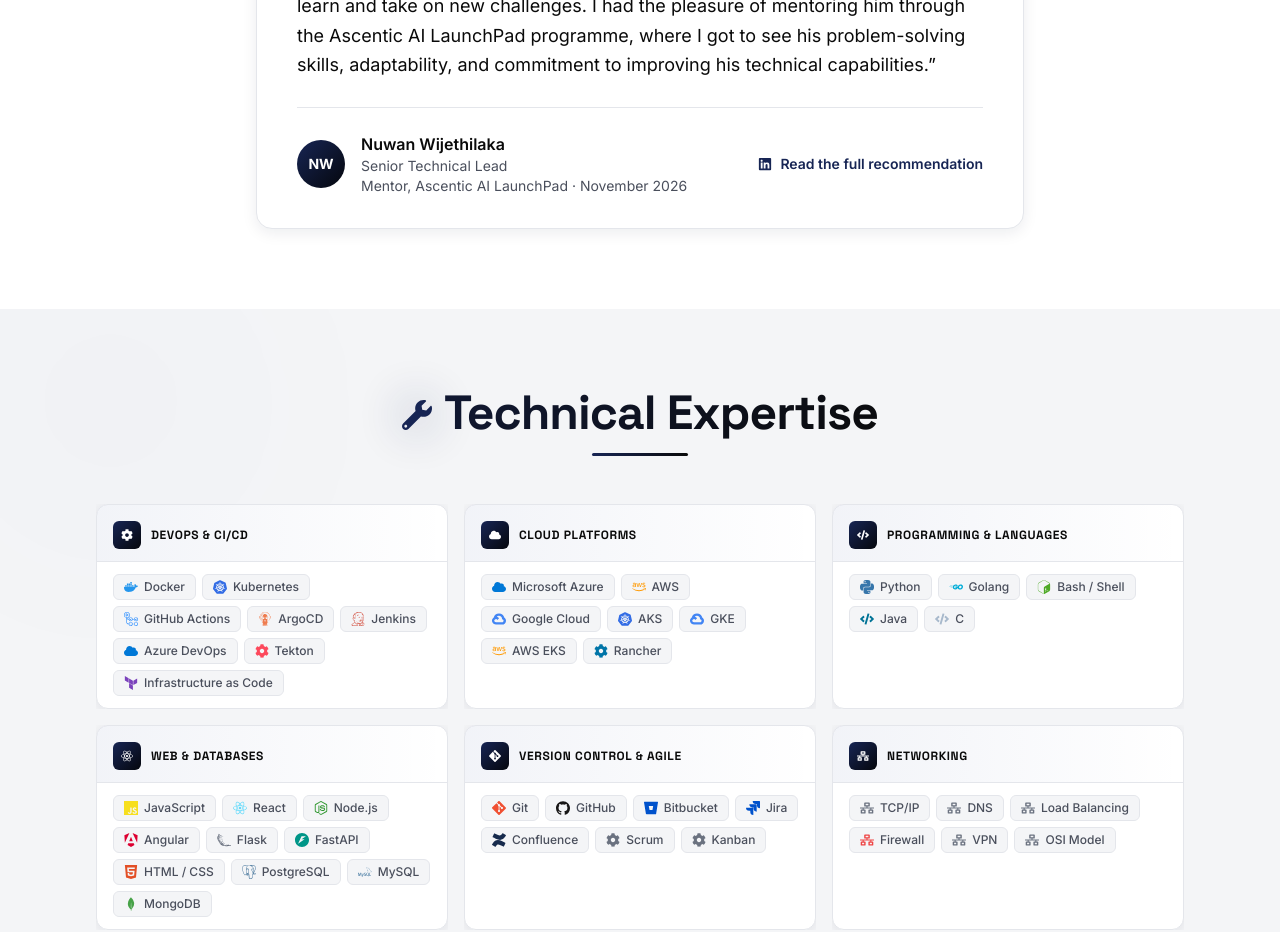
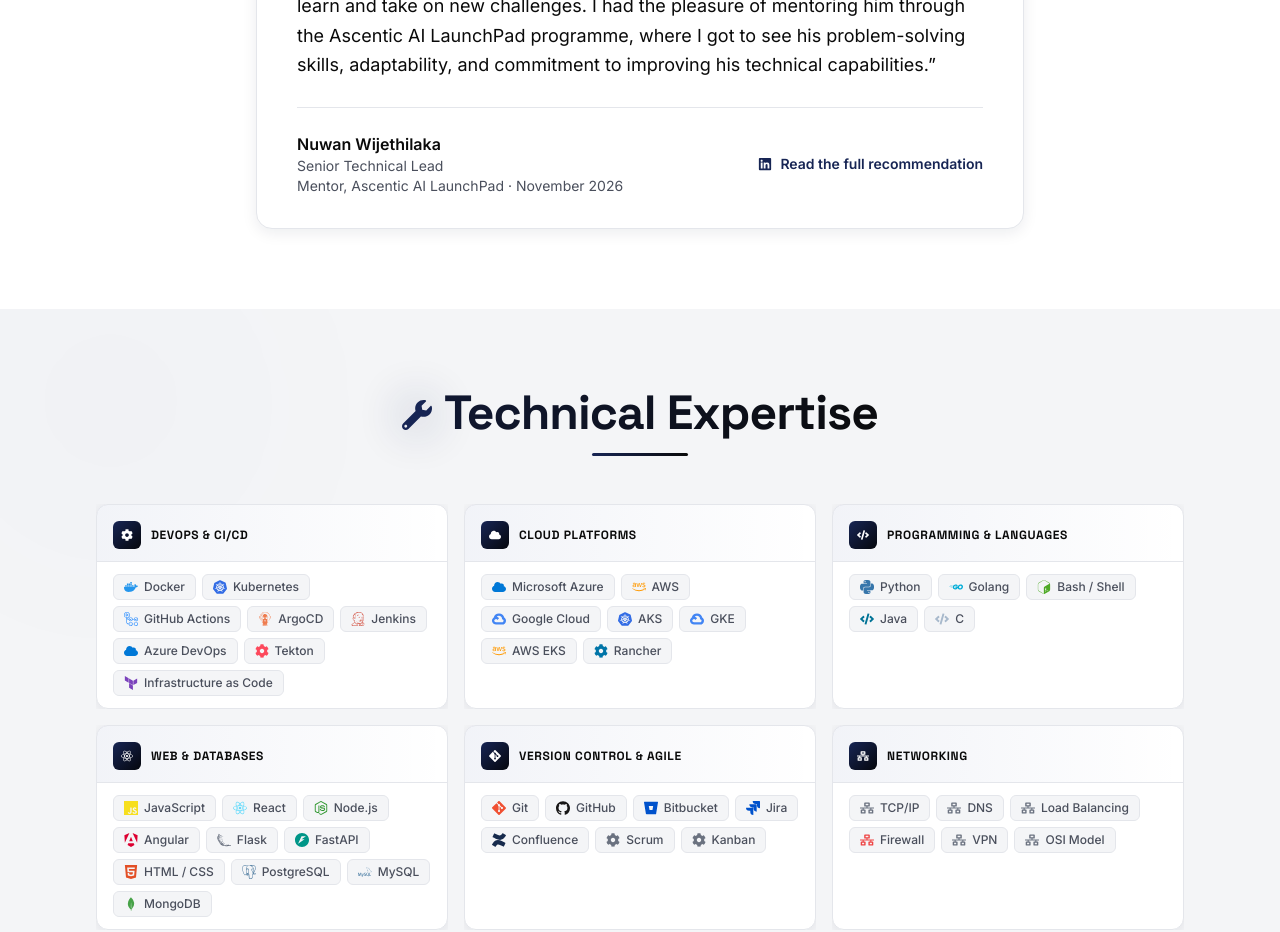
Before and after one commit to kalharatennakoon/kalharatennakoon.github.io, a React (Vite) app: page / in a window 1280 px wide. Shown: the part 4260-5192 px from the top of the page. Built offline with nearby package versions, Linux system fonts and the light colour scheme; no server answers; a web font is replaced by a local one.

Commit message:
refactor: simplify rendering of recommendations by removing initials display

```diff
--- a/src/components/Recommendations.tsx
+++ b/src/components/Recommendations.tsx
@@ -24,13 +24,6 @@ const recommendations: Recommendation[] = [
     date: 'November 2026',
   },
 ]
-
-const initials = (name: string) =>
-  name
-    .split(' ')
-    .map((part) => part[0])
-    .join('')
-    .slice(0, 2)
 
 function Recommendations() {
   const [headerRef, headerVisible] = useScrollReveal<HTMLDivElement>()
@@ -76,20 +69,11 @@ function Recommendations() {
               </blockquote>
 
               <figcaption className="mt-7 pt-6 border-t border-[var(--border-color)] flex flex-col sm:flex-row sm:items-center sm:justify-between gap-4">
-                <div className="flex items-center gap-4">
-                  <span
-                    aria-hidden="true"
-                    className="w-12 h-12 rounded-full flex items-center justify-center text-white font-bold text-sm flex-shrink-0"
-                    style={{ background: 'linear-gradient(135deg, var(--fill-from), var(--fill-to))' }}
-                  >
-                    {initials(r.name)}
-                  </span>
-                  <span className="flex flex-col">
-                    <span className="font-semibold text-[var(--text-primary)]">{r.name}</span>
-                    <span className="text-sm text-[var(--text-secondary)]">{r.role}</span>
-                    <span className="text-sm text-[var(--text-secondary)]">{r.context} · {r.date}</span>
-                  </span>
-                </div>
+                <span className="flex flex-col">
+                  <span className="font-semibold text-[var(--text-primary)]">{r.name}</span>
+                  <span className="text-sm text-[var(--text-secondary)]">{r.role}</span>
+                  <span className="text-sm text-[var(--text-secondary)]">{r.context} · {r.date}</span>
+                </span>
                 <a
                   href={RECOMMENDATIONS_URL}
                   target="_blank"
```
